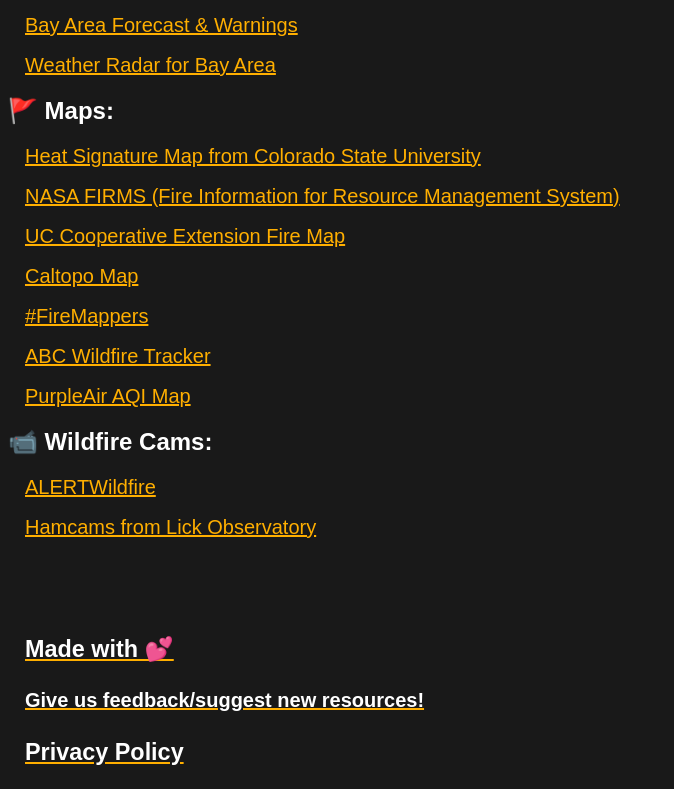
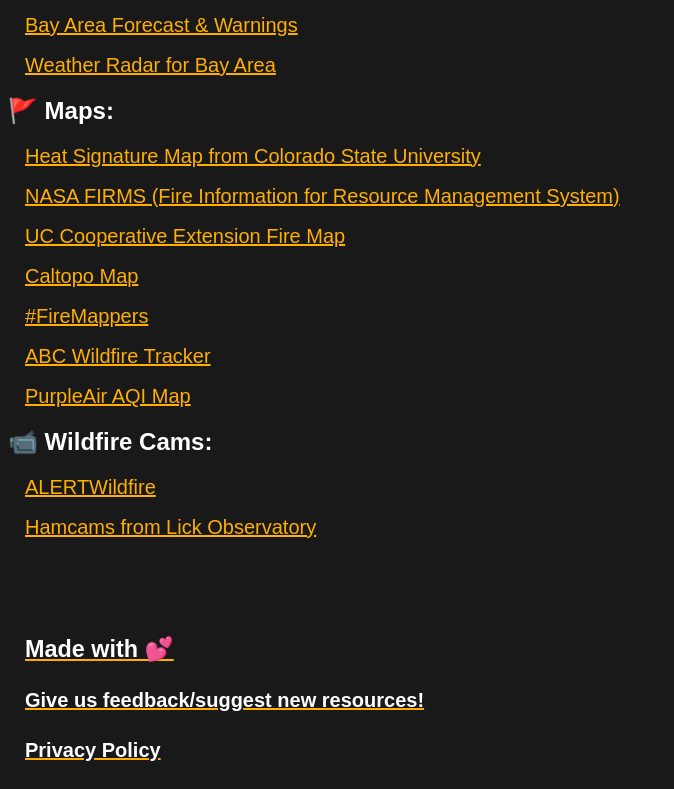
Before and after one commit to dotimothy/scucomplexfires, a plain HTML site: page index.html in a window 1280 px wide. Shown: the part 719-1508 px from the top of the page, without its empty margins (0-674 px from the left). Drawn offline with Linux system fonts and the light colour scheme.

Commit message:
changed to h4

```diff
--- a/index.html
+++ b/index.html
@@ -176,7 +176,7 @@
     <footer>
         <a href="https://github.com/dotimothy/scucomplexfires" target="_blank"><h3>Made with 💕</h3></a>
         <a href="https://docs.google.com/forms/d/e/1FAIpQLScuUfADo-Y8makg9IE0udI5-cmJx-buTwHzIlf-iRILKs2uKw/viewform" target="_blank"><h4>Give us feedback/suggest new resources!</h4></a>
-		<a href="https://scucomplexfires.com/policy" target="_blank"><h3>Privacy Policy</h3></a>
+		<a href="https://scucomplexfires.com/policy" target="_blank"><h4>Privacy Policy</h4></a>
     </footer>
     <script>
         //for switching energy modes
```
